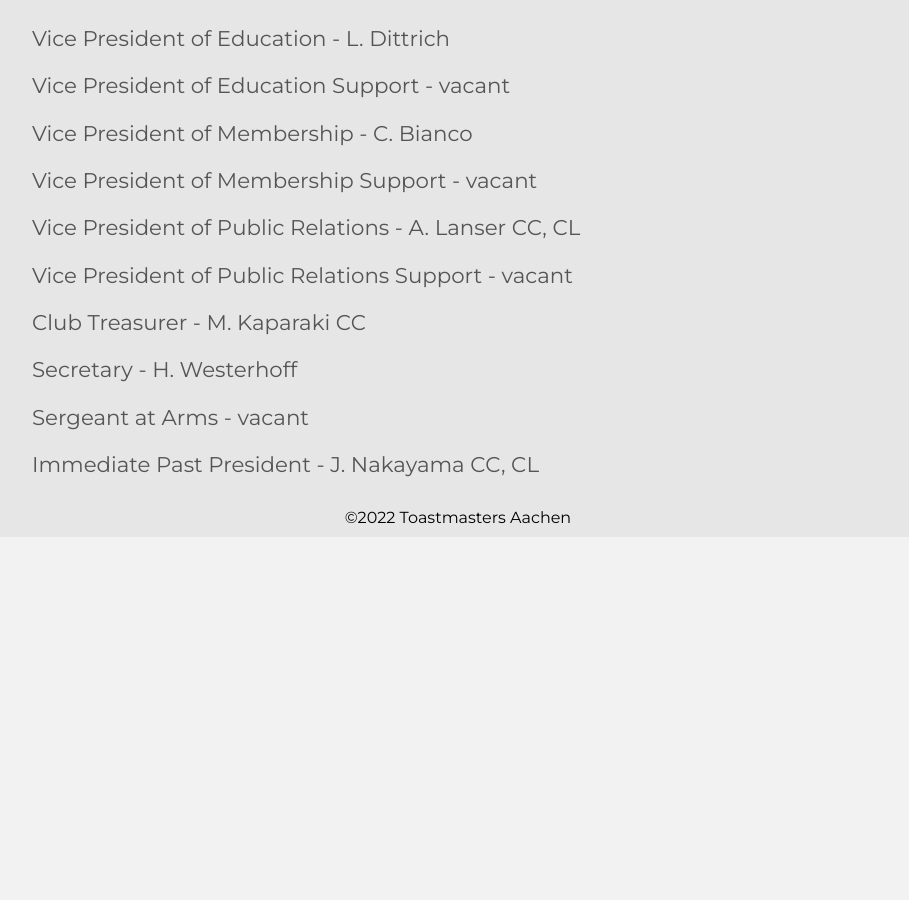
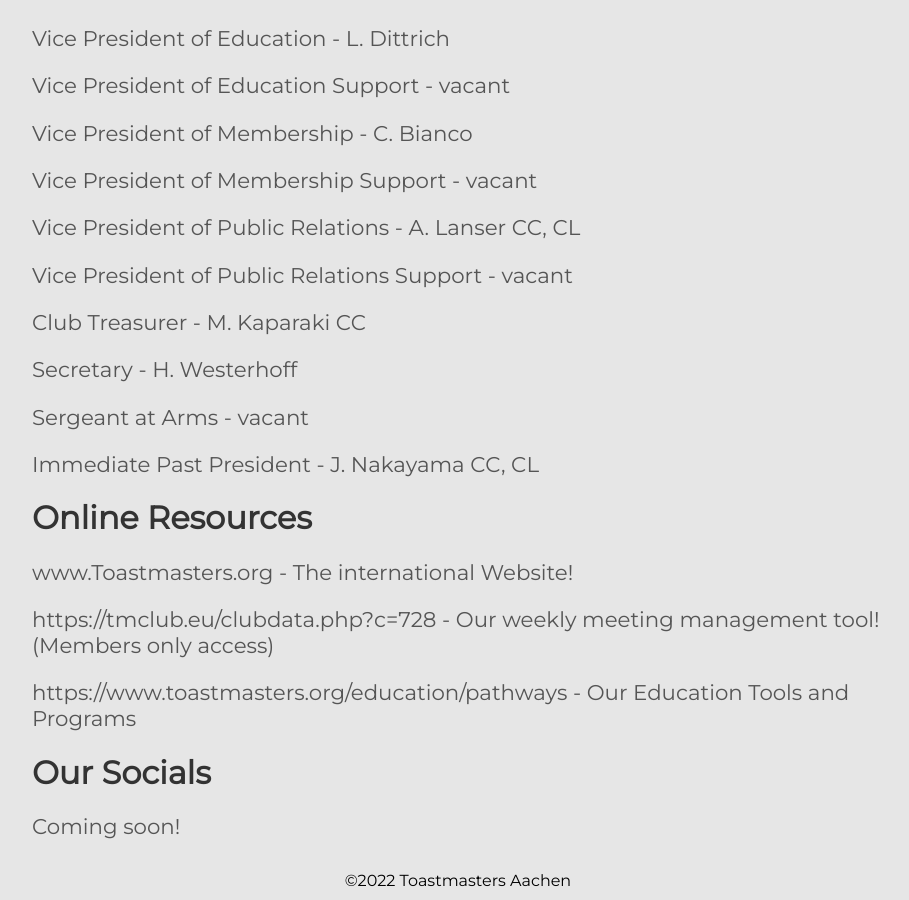
Before and after one commit to toastmasters-aachen/toastmasters-aachen.github.io, a Jekyll site: the page built from about.md, in a window 1280 px wide and 900 px high, scrolled down 926 px. Shown: the whole window, without its empty margins (182-1091 px from the left). Built offline with Jekyll 4.4.1, drawn with Linux system fonts in a browser that asks for light colours; before the commit the page ends 1463 px from its top, so only the background shows below that.

Commit message:
Update about.md

```diff
--- a/about.md
+++ b/about.md
@@ -37,3 +37,19 @@ Secretary - H. Westerhoff
 Sergeant at Arms - vacant
 
 Immediate Past President - J. Nakayama CC, CL
+
+
+# Online Resources
+
+www.Toastmasters.org - The international Website!
+
+
+https://tmclub.eu/clubdata.php?c=728 - Our weekly meeting management tool!  (Members only access)
+
+
+https://www.toastmasters.org/education/pathways - Our Education Tools and Programs
+
+
+# Our Socials
+
+Coming soon!
```
